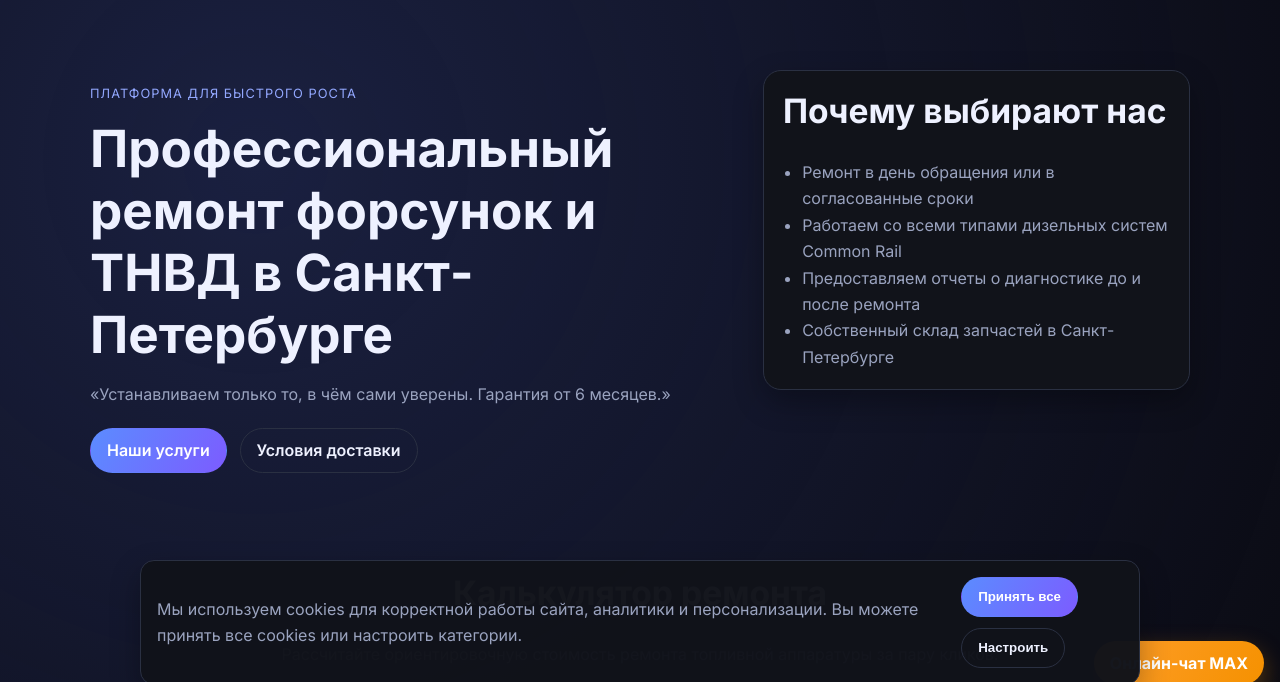
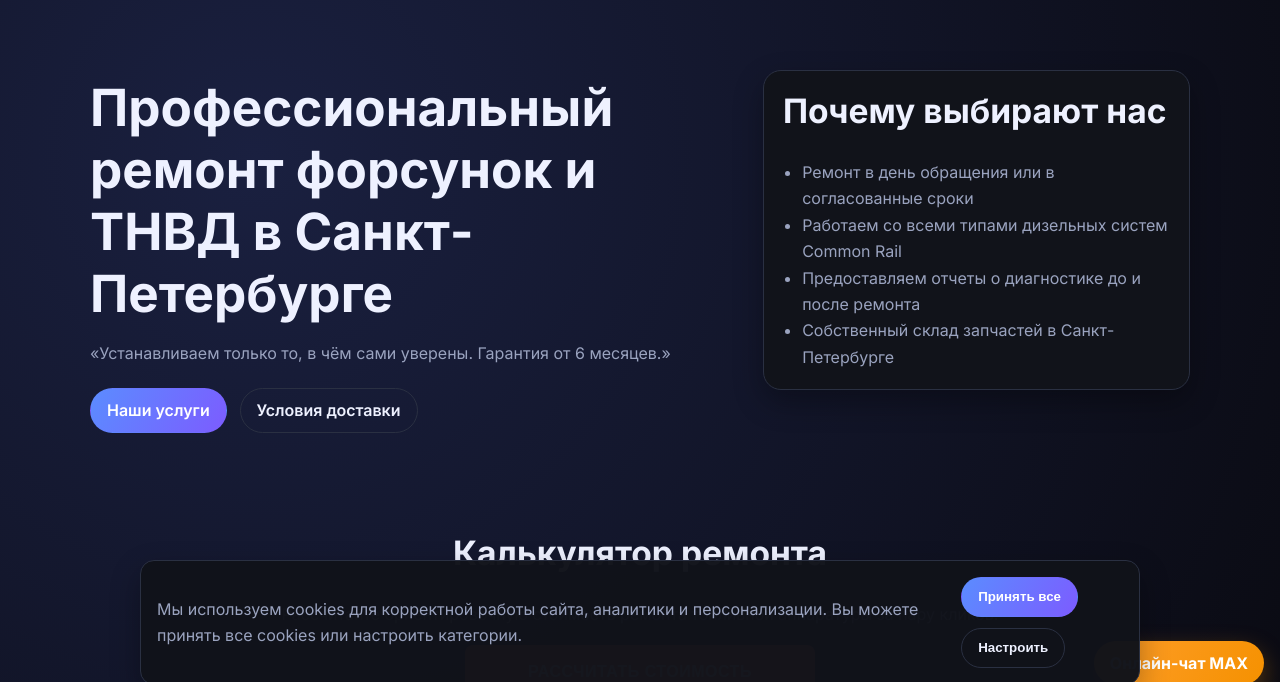
Before and after one commit to psvar2023-dot/forsynka, a plain HTML site: page index.html in a window 1280 px wide. Shown: the part 99-781 px from the top of the page. Drawn offline with Linux system fonts and the light colour scheme.

Commit message:
Remove hero eyebrow tagline

```diff
--- a/index.html
+++ b/index.html
@@ -34,7 +34,6 @@
       <section id="hero" class="hero">
         <div class="container hero-grid">
           <div>
-            <p class="eyebrow">Платформа для быстрого роста</p>
             <h1>Профессиональный ремонт форсунок и ТНВД в Санкт-Петербурге</h1>
             <p class="hero-text">
               «Устанавливаем только то, в чём сами уверены. Гарантия от 6
```
